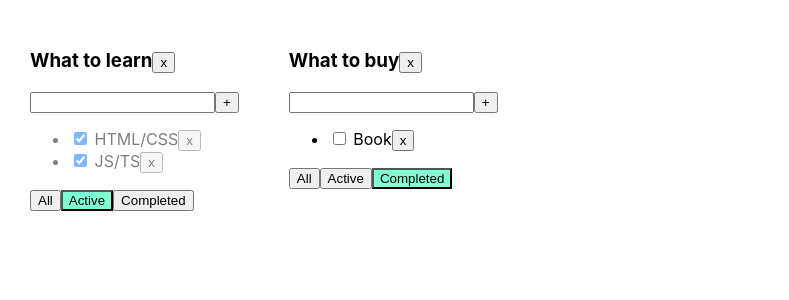
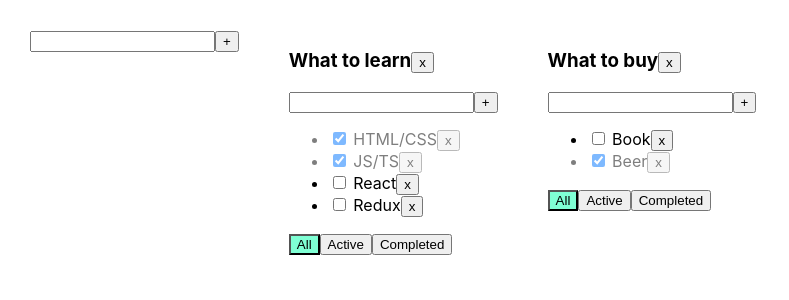
Before and after one commit to Faukkirik/SmallTodo, a React (Create React App) app: page / in a window 1280 px wide. Shown: the top 300 px of the page, without its empty margins (0-789 px from the left). Built offline with nearby package versions, Linux system fonts and the light colour scheme.

Commit message:
6 lessons (part 1)

```diff
--- a/src/App.tsx
+++ b/src/App.tsx
@@ -1,7 +1,8 @@
 import React, {useState} from 'react';
 import './App.css';
-import {Todolists} from "./components/Todolists";
+import {TaskPropsType, Todolists} from "./components/Todolists";
 import {v1} from "uuid";
+import {AddItemForm} from "./components/AddItemForm";
 
 
 export type FilteredPropsTaskType = 'all' | 'active' | 'completed'
@@ -11,15 +12,18 @@ type TodolistType = {
     title: string
     filter: FilteredPropsTaskType
 }
+type TasksStateType = {
+    [key: string]: TaskPropsType[]
+}
 
 function App() {
     const todolistId1 = v1()
     const todolistId2 = v1()
     const [todolists, setTodolists] = useState<TodolistType[]>([
-        {id: todolistId1, title: 'What to learn', filter: 'active'},
-        {id: todolistId2, title: 'What to buy', filter: 'completed'}
+        {id: todolistId1, title: 'What to learn', filter: 'all'},
+        {id: todolistId2, title: 'What to buy', filter: 'all'}
     ])
-    const [task, setTask] = useState({
+    const [task, setTask] = useState<TasksStateType>({
         [todolistId1]: [
             {id: v1(), title: 'HTML/CSS', isDone: true},
             {id: v1(), title: 'JS/TS', isDone: true},
@@ -48,9 +52,14 @@ function App() {
     const changeStatus = (taskId: string, isDone: boolean, todolistId: string) => {
         setTask({...task, [todolistId]: task[todolistId].map(el => el.id === taskId ? {...el, isDone: isDone} : el)})
     }
-
+    const addTodolist = (title: string) => {
+        const todolist: TodolistType = {id: v1(), title: title, filter: "all"}
+        setTodolists([todolist,...todolists])
+        setTask({...task, [todolist.id]: [] })
+    }
     return (
         <div className="App">
+            <AddItemForm addItem={addTodolist}/>
             { todolists.map(el => {
                 let taskForTodolist = task[el.id]
                 if (el.filter === 'active') {
--- /dev/null
+++ b/src/components/AddItemForm.tsx
@@ -0,0 +1,38 @@
+import React, {ChangeEvent, KeyboardEvent, useState} from "react";
+type AddItemFormType = {
+    addItem: (title: string) => void
+}
+export const AddItemForm = (props: AddItemFormType) => {
+    const [taskTitle, setTaskTitle] = useState<string>('')
+    const [error, setError] = useState<string | null>(null)
+    const onChangeHandler = (e: ChangeEvent<HTMLInputElement>) => {
+        setTaskTitle(e.currentTarget.value)
+        setError(null)
+    }
+    const onKeyPressHandler = (e: KeyboardEvent<HTMLInputElement>) => {
+        if (e.key === "Enter") {
+            addTaskHandler()
+        }
+    }
+    const addTaskHandler = () => {
+        if (taskTitle.trim() === '') {
+            setError("Title is required")
+            setTaskTitle('')
+        } else {
+            props.addItem(taskTitle.trim())
+            setTaskTitle('')
+        }
+    }
+    return (
+        <div>
+            <input
+                value={taskTitle}
+                onChange={onChangeHandler}
+                onKeyUp={onKeyPressHandler}
+                className={error ? "error" : ""}
+            />
+            <button onClick={addTaskHandler}>+</button>
+            {error && <div className={"error-message"}>{error}</div>}
+        </div>
+    )
+}
--- a/src/components/Todolists.tsx
+++ b/src/components/Todolists.tsx
@@ -1,5 +1,6 @@
-import React, {ChangeEvent, KeyboardEvent, useState} from "react";
+import React from "react";
 import {FilteredPropsTaskType} from "../App";
+import {AddItemForm} from "./AddItemForm";
 
 export type TaskPropsType = {
     id: string
@@ -18,26 +19,6 @@ type TodolistPropsType = {
     removeTodolist: (todolistId: string) => void
 }
 export const Todolists = (props: TodolistPropsType) => {
-    const [taskTitle, setTaskTitle] = useState<string>('')
-    const [error, setError] = useState<string | null>(null)
-    const onChangeHandler = (e: ChangeEvent<HTMLInputElement>) => {
-        setTaskTitle(e.currentTarget.value)
-        setError(null)
-    }
-    const addTaskHandler = () => {
-        if (taskTitle.trim() === '') {
-            setError("Title is required")
-            setTaskTitle('')
-        } else {
-            props.addTask(taskTitle.trim(), props.todolistId)
-            setTaskTitle('')
-        }
-    }
-    const onKeyPressHandler = (e: KeyboardEvent<HTMLInputElement>) => {
-        if (e.key === "Enter") {
-            addTaskHandler()
-        }
-    }
     const onAllClickHandler = () => props.filteredTasks('all', props.todolistId)
     const onActiveClickHandler = () => props.filteredTasks('active', props.todolistId)
     const onCompletedClickHandler = () => props.filteredTasks('completed', props.todolistId)
@@ -47,21 +28,15 @@ export const Todolists = (props: TodolistPropsType) => {
     const onClickRemoveTodolstHandler = () => {
         props.removeTodolist(props.todolistId)
     }
+    const addTaskHandler = (title: string) => {
+        props.addTask(title, props.todolistId)
+    }
     return (
         <div>
             <h3>{props.title}
                 <button onClick={onClickRemoveTodolstHandler}>x</button>
             </h3>
-            <div>
-                <input
-                    value={taskTitle}
-                    onChange={onChangeHandler}
-                    onKeyUp={onKeyPressHandler}
-                    className={error ? "error" : ""}
-                />
-                <button onClick={addTaskHandler}>+</button>
-            </div>
-            {error && <div className={"error-message"}>{error}</div>}
+            <AddItemForm addItem={addTaskHandler}/>
             <ul>
                 {props.task.map((el) => {
                     return (
```
